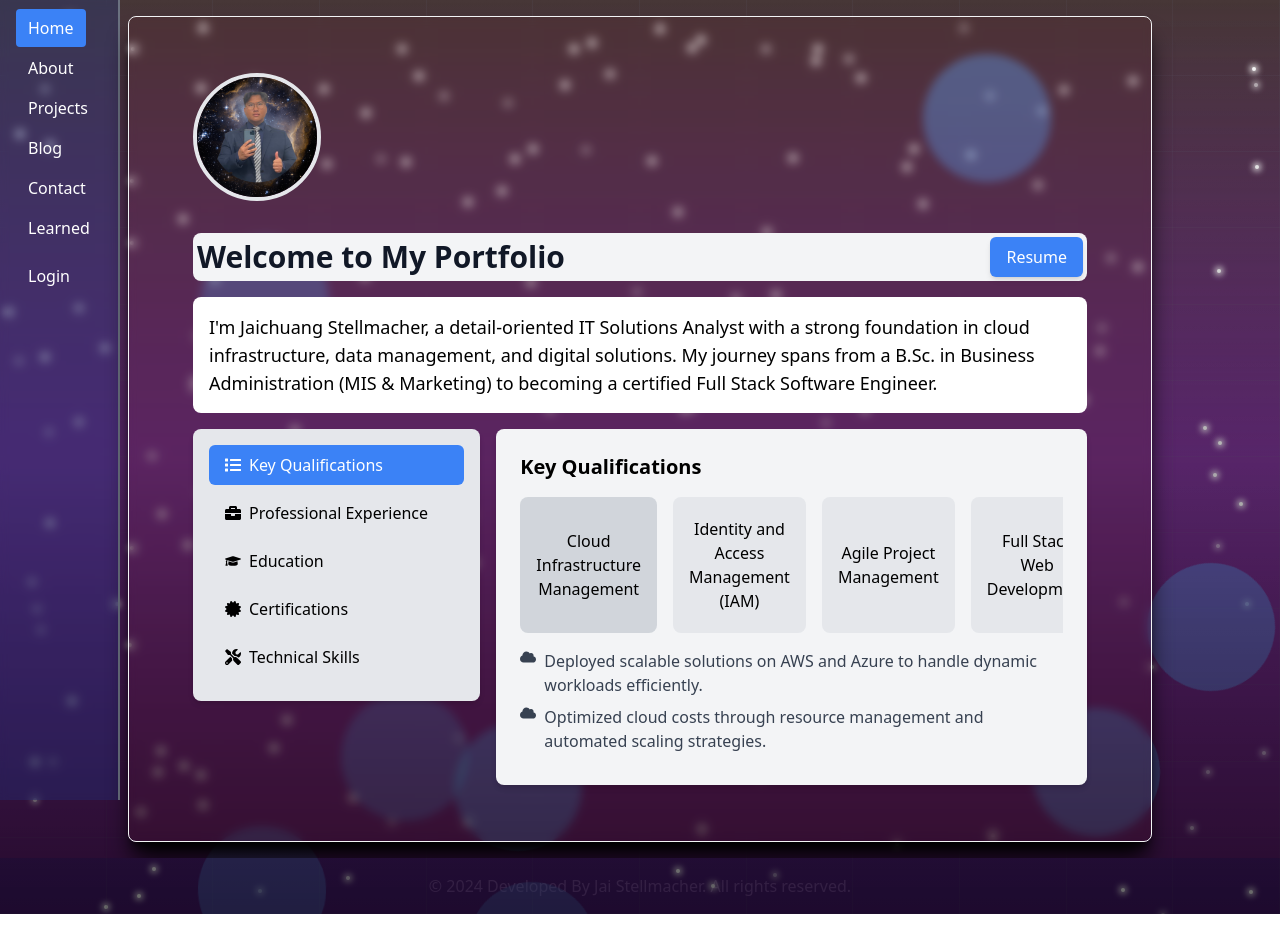
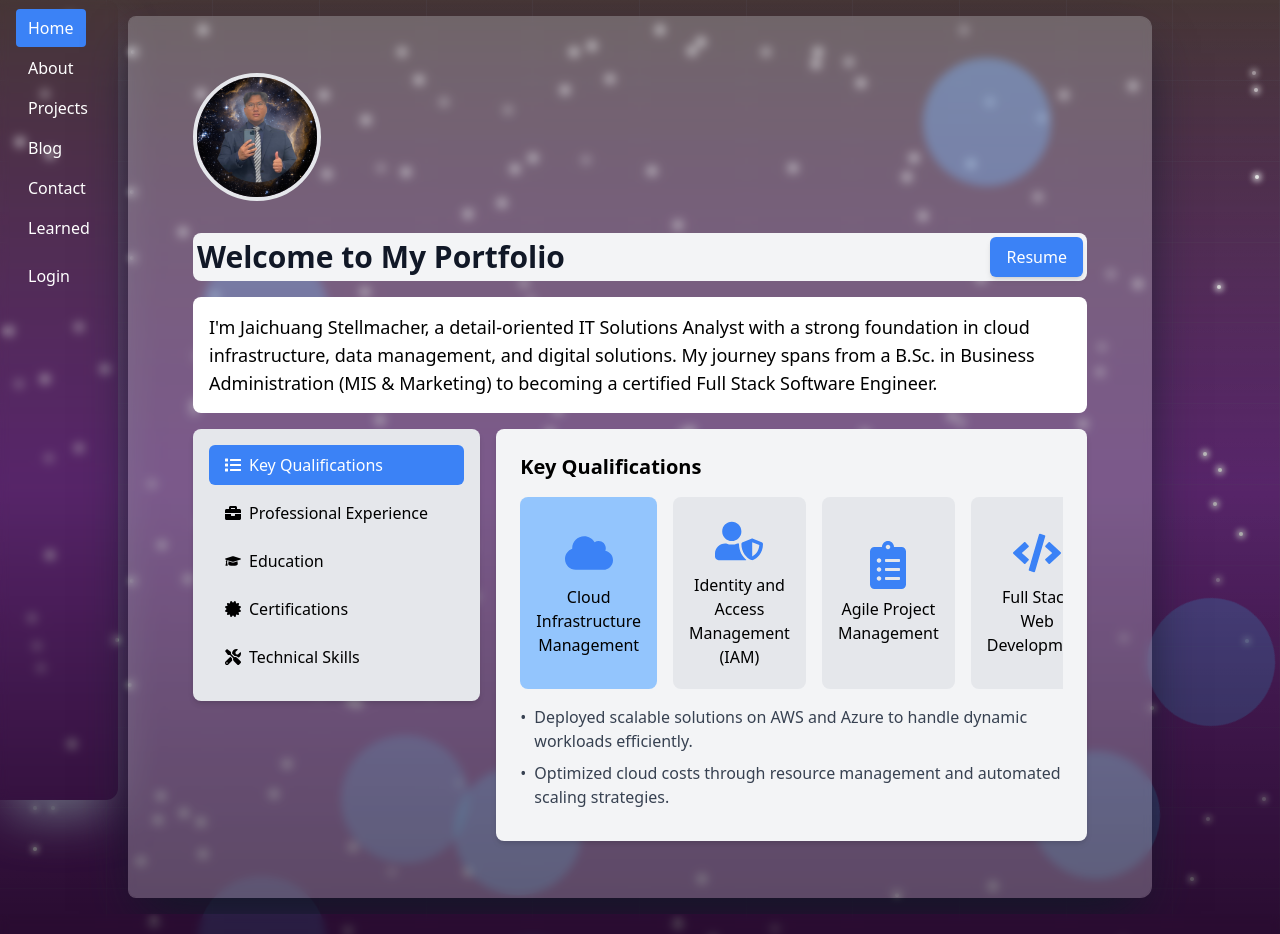
Before and after one commit to jstellmacher/portfo-frontend, a React (Vite) app: page / in a window 1280 px wide. Shown: the top 934 px of the page. Built offline with nearby package versions, Linux system fonts and the light colour scheme.

Commit message:
adds portfolio card style changes

```diff
--- a/src/components/Footer.jsx
+++ b/src/components/Footer.jsx
@@ -3,7 +3,7 @@ import React from "react";
 
 const Footer = () => {
   return (
-    <footer className="bg-gray-900 text-white py-4 mt-auto">
+    <footer className="bg-clip-padding backdrop-filter backdrop-blur-sm bg-opacity-20 text-white py-4 mt-auto z-49">
       <div className="container mx-auto">
         <p className="text-center">
           © 2024 Developed By Jai Stellmacher. All rights reserved.
--- a/src/components/KeyQualificationsCard.jsx
+++ b/src/components/KeyQualificationsCard.jsx
@@ -6,37 +6,42 @@ const KeyQualificationsCard = () => {
     {
       title: 'Cloud Infrastructure Management',
       description: [
-        { text: 'Deployed scalable solutions on AWS and Azure to handle dynamic workloads efficiently.', icon: <FaCloud /> },
-        { text: 'Optimized cloud costs through resource management and automated scaling strategies.', icon: <FaCloud /> },
+        { text: 'Deployed scalable solutions on AWS and Azure to handle dynamic workloads efficiently.' },
+        { text: 'Optimized cloud costs through resource management and automated scaling strategies.' },
       ],
+      icon: <FaCloud className="text-5xl mb-2 text-blue-500" />,
     },
     {
       title: 'Identity and Access Management (IAM)',
       description: [
-        { text: 'Implemented role-based access controls (RBAC) in Azure AD to ensure secure access management.', icon: <FaUserShield /> },
-        { text: 'Managed user authentication and authorization processes, integrating with single sign-on (SSO) solutions.', icon: <FaUserShield /> },
+        { text: 'Implemented role-based access controls (RBAC) in Azure AD to ensure secure access management.' },
+        { text: 'Managed user authentication and authorization processes, integrating with single sign-on (SSO) solutions.' },
       ],
+      icon: <FaUserShield className="text-5xl mb-2 text-blue-500" />,
     },
     {
       title: 'Agile Project Management',
       description: [
-        { text: 'Led cross-functional teams in Agile ceremonies, ensuring alignment and quick decision-making.', icon: <FaClipboardList /> },
-        { text: 'Implemented Scrum and Kanban methodologies to deliver projects on time and within budget.', icon: <FaClipboardList /> },
+        { text: 'Led cross-functional teams in Agile ceremonies, ensuring alignment and quick decision-making.' },
+        { text: 'Implemented Scrum and Kanban methodologies to deliver projects on time and within budget.' },
       ],
+      icon: <FaClipboardList className="text-5xl mb-2 text-blue-500" />,
     },
     {
       title: 'Full Stack Web Development',
       description: [
-        { text: 'Developed responsive web applications using React.js, Node.js, and Express for backend API integration.', icon: <FaCode /> },
-        { text: 'Designed and optimized databases using PostgreSQL, ensuring data consistency and performance.', icon: <FaCode /> },
+        { text: 'Developed responsive web applications using React.js, Node.js, and Express for backend API integration.' },
+        { text: 'Designed and optimized databases using PostgreSQL, ensuring data consistency and performance.' },
       ],
+      icon: <FaCode className="text-5xl mb-2 text-blue-500" />,
     },
     {
       title: 'Data Migration and Database Management',
       description: [
-        { text: 'Executed seamless data migrations between databases, ensuring data integrity and minimal downtime.', icon: <FaDatabase /> },
-        { text: 'Implemented database performance tuning and optimization strategies to improve query efficiency.', icon: <FaDatabase /> },
+        { text: 'Executed seamless data migrations between databases, ensuring data integrity and minimal downtime.' },
+        { text: 'Implemented database performance tuning and optimization strategies to improve query efficiency.' },
       ],
+      icon: <FaDatabase className="text-5xl mb-2 text-blue-500" />,
     },
   ];
 
@@ -55,9 +60,12 @@ const KeyQualificationsCard = () => {
             <button
               key={index}
               onClick={() => handleTabClick(index)}
-              className={`py-2 px-4 rounded-lg focus:outline-none ${activeTab === index ? 'bg-gray-300' : 'bg-gray-200 hover:bg-gray-300'}`}
+              className={`py-2 px-4 rounded-lg focus:outline-none ${activeTab === index ? 'bg-blue-300' : 'bg-gray-200 hover:bg-blue-300'}`}
             >
-              {qualification.title}
+              <div className="flex flex-col items-center">
+                {qualification.icon}
+                <span>{qualification.title}</span>
+              </div>
             </button>
           ))}
         </div>
@@ -66,7 +74,7 @@ const KeyQualificationsCard = () => {
             <div key={index} className={`${activeTab === index ? '' : 'hidden'}`}>
               {qualification.description.map((desc, idx) => (
                 <div key={idx} className="flex items-start mb-2">
-                  <div className="mr-2">{desc.icon}</div> {/* Icon displayed before description */}
+                  <div className="mr-2">&bull;</div> {/* Bullet point or other indicator */}
                   <p>{desc.text}</p>
                 </div>
               ))}
--- a/src/components/MainLayout.jsx
+++ b/src/components/MainLayout.jsx
@@ -2,7 +2,7 @@ import React from 'react';
 import FuturisticBackdrop from './FuturisticBackdrop';
 import Header from './Header';
 import Footer from './Footer';
-import Nav from './Nav'; // Import the Nav component
+import Nav from './Nav';
 
 const MainLayout = ({ children }) => {
   return (
@@ -15,7 +15,7 @@ const MainLayout = ({ children }) => {
           {children}
         </main>
       </div>
-      <Footer />
+      <Footer className=""/>
     </div>
   );
 }
--- a/src/components/Nav.jsx
+++ b/src/components/Nav.jsx
@@ -38,7 +38,7 @@ const Nav = () => {
   };
 
   return (
-    <nav className="bg-blue-900 bg-clip-padding backdrop-filter backdrop-blur-sm bg-opacity-30 border-r-2 border-gray-500 text-white p-4 min-h-full fixed">
+    <nav className="bg-clip-padding backdrop-filter backdrop-blur-sm bg-opacity-20 border-r-1 shadow-2xl shadow-gray-500 rounded-r-xl border-opacity-20 text-white p-4 min-h-full fixed">
       <ul className="flex flex-col space-y-4">
         <li>
           <NavLink exact to="/" activeClassName="bg-blue-500" className="hover:bg-blue-500 px-3 py-2 rounded">Home</NavLink>
--- a/src/components/PortfolioCard.jsx
+++ b/src/components/PortfolioCard.jsx
@@ -3,7 +3,7 @@ import React from 'react';
 
 const PortfolioCard = ({ children }) => {
   return (
-    <div className="rounded-lg shadow-xl shadow-black p-6 transform transition-transform duration-500 sm:px-6 lg:px-8 max-w-screen-lg min-h-[60vh] mx-auto bg-red-900 bg-clip-padding backdrop-filter backdrop-blur-sm bg-opacity-10 border border-gray-100">
+    <div className="rounded-lg  p-6 transform transition-transform duration-500 sm:px-6 lg:px-8 max-w-screen-lg min-h-[60vh] mx-auto bg-gray-300 bg-clip-padding backdrop-filter backdrop-blur-sm  border border-gray-300 bg-opacity-30 border-r-1 shadow-2xl shadow-gray-900 rounded-r-xl border-opacity-30">
       <div className="card-content">
         {children}
       </div>
```
